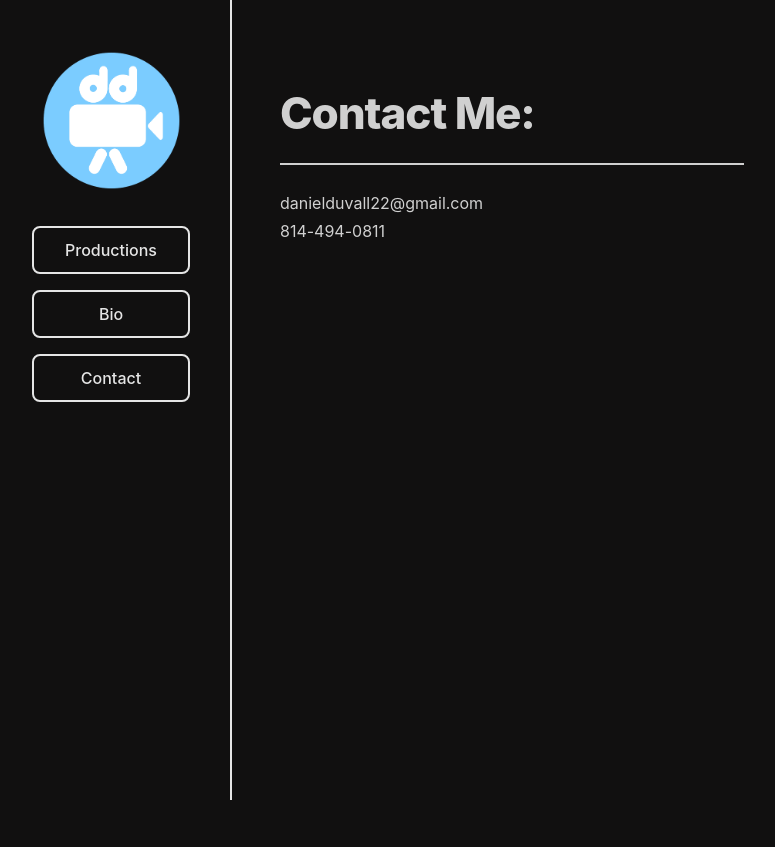
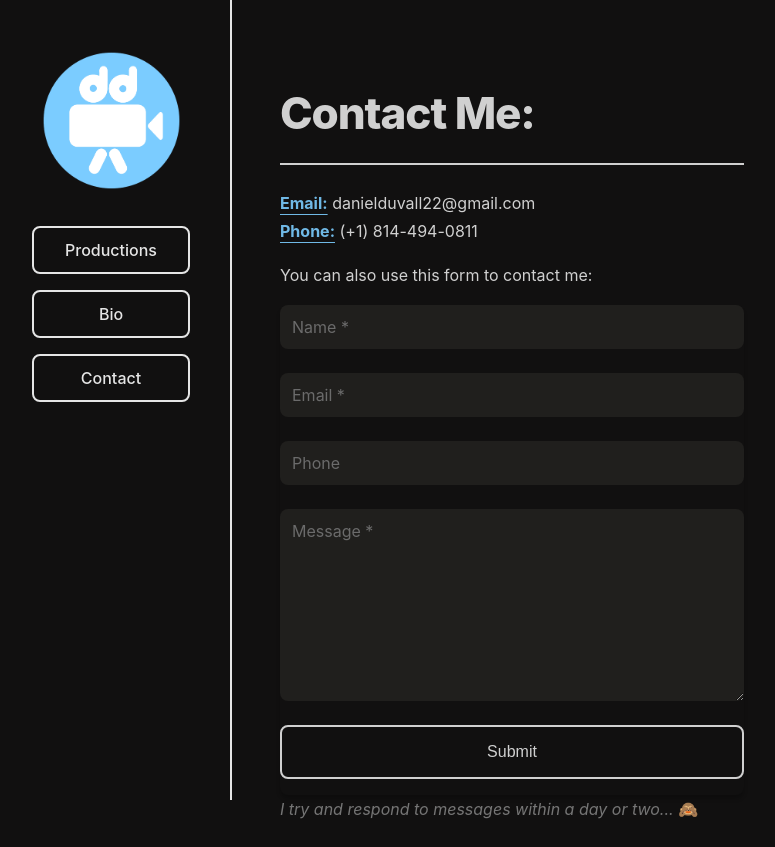
Before and after one commit to matt-wigg/between-the-heights-productions, a Next.js app: page /contact in a window 1280 px wide. Shown: the whole page, without its empty margins (8-783 px from the left). Before the commit the page ends 800 px from the top, so only its background shows below. Built offline with nearby package versions, Linux system fonts and the light colour scheme.

Commit message:
contact form

```diff
--- a/app/(_layout)/globals.css
+++ b/app/(_layout)/globals.css
@@ -13,8 +13,8 @@ body {
   background: #111010;
   padding: 0;
   margin: 0;
-  font-family: -apple-system, BlinkMacSystemFont, Segoe UI, Roboto, Oxygen,
-    Ubuntu, Cantarell, Fira Sans, Droid Sans, Helvetica Neue, sans-serif;
+  /* font-family: -apple-system, BlinkMacSystemFont, Segoe UI, Roboto, Oxygen,
+    Ubuntu, Cantarell, Fira Sans, Droid Sans, Helvetica Neue, sans-serif; */
 }
 hr {
   border: 1px solid #e5e5e5;
@@ -87,7 +87,7 @@ li:hover {
   background-color: #e5e5e5;
 }
 li[data-name='Productions']:hover {
-  color: #e5e5e5;
+  color: #111010;
   background-color: #7bccfe;
   border: #7bccfe 2px solid;
 }
@@ -167,18 +167,66 @@ video {
   top: 0;
   width: 100% !important;
   height: 100% !important;
-  opacity: 15%;
+  opacity: 40%;
   z-index: -1;
   animation-name: fadeInOpacity;
   animation-iteration-count: 1;
   animation-timing-function: ease-in;
-  animation-duration: 5s;
+  animation-duration: 2s;
 }
 @keyframes fadeInOpacity {
   0% {
     opacity: 0;
   }
   100% {
-    opacity: 15%;
+    opacity: 40%;
   }
 }
+
+/* From Style */
+
+form {
+  background-color: #111010;
+  display: flex;
+  flex-direction: column;
+  border-radius: 0.5rem;
+  box-shadow: 0px 4px 4px rgba(0, 0, 0, 0.25);
+  color: #e5e5e5;
+}
+
+input,
+textarea {
+  background-color: #22211f;
+  color: #e5e5e5;
+  border: none;
+  border-radius: 0.5rem;
+  padding: 0.75rem;
+  margin-bottom: 1.5rem;
+  font-size: 1rem;
+  font-family: Inter, BlinkMacSystemFont, Segoe UI, Roboto, Oxygen, Ubuntu,
+    Cantarell, Fira Sans, Droid Sans, Helvetica Neue, sans-serif;
+}
+
+textarea {
+  height: 12rem;
+}
+
+button {
+  padding: 1rem;
+  border: #e5e5e5 2px solid;
+  background-color: transparent;
+  border-radius: 0.5rem;
+  margin-bottom: 1rem;
+  font-weight: 500;
+  font-size: 1rem;
+  color: #e5e5e5;
+  cursor: pointer;
+}
+button:hover {
+  color: #111010;
+  background-color: #7bccfe;
+}
+
+*:focus {
+  outline-color: #7bccfe;
+}
--- a/app/(info)/contact/page.tsx
+++ b/app/(info)/contact/page.tsx
@@ -1,11 +1,23 @@
+import ContactForm from '../../../components/ContactForm';
+
 export default function Contact() {
   return (
     <section>
       <h1>Contact Me:</h1>
       <hr />
       <p>
-        danielduvall22@gmail.com <br /> 814-494-0811
+        <b>
+          <a href='mailto: danielduvall22@gmail.com'>Email:</a>
+        </b>{' '}
+        danielduvall22@gmail.com
+        <br />
+        <b>
+          <a href='tel:814-494-0811'>Phone:</a>
+        </b>{' '}
+        (+1) 814-494-0811
       </p>
+
+      <ContactForm />
     </section>
   );
 }
--- a/app/page.tsx
+++ b/app/page.tsx
@@ -7,10 +7,10 @@ export default function Home() {
     <section>
       <h1>
         <div className={style.brandTitle}>Between The Heights</div>
-        <div>Productions</div>
+        <div className={style.brandSubTitle}>Productions</div>
       </h1>
       <hr />
-      <h2>Editing - Directing - Videography</h2>
+      <h2 className={style.danTitles}>Editing - Directing - Videography</h2>
       <div className={style.danProfile}>
         <div className={style.danImage}>
           <Image
--- /dev/null
+++ b/components/ContactForm.tsx
@@ -0,0 +1,117 @@
+'use client';
+import React, { useState } from 'react';
+
+interface FormData {
+  name: string;
+  email: string;
+  phone: string;
+  message: string;
+}
+
+const ContactForm: React.FC = () => {
+  const [formData, setFormData] = useState<FormData>({
+    name: '',
+    email: '',
+    phone: '',
+    message: '',
+  });
+  const [returnMessage, setReturnMessage] = useState('');
+  const [errorMessage, setErrorMessage] = useState('');
+
+  const handleInputChange = (
+    event: React.ChangeEvent<HTMLInputElement | HTMLTextAreaElement>
+  ) => {
+    setFormData({ ...formData, [event.target.name]: event.target.value });
+  };
+
+  const handleSubmit = async (event: React.FormEvent<HTMLFormElement>) => {
+    event.preventDefault();
+    setErrorMessage('');
+
+    console.log(formData);
+
+    if (!formData.name || !formData.email || !formData.message) {
+      setErrorMessage('Name, email, and message fields are required.');
+      return;
+    }
+
+    try {
+      const body = await JSON.stringify(formData);
+      const res = await fetch('/api/sendEmail', {
+        method: 'POST',
+        headers: {
+          'Content-Type': 'application/json',
+        },
+        body,
+      });
+
+      const data = await res.json();
+      console.log(data);
+      if (!data.error) setReturnMessage(data.message);
+      if (data.error) setErrorMessage(data.error.code);
+    } catch (error) {
+      setErrorMessage('There was a problem connecting to the API');
+      console.error(error);
+    }
+  };
+
+  return (
+    <div>
+      <p>
+        You can also use this form to contact me: <br />
+      </p>
+      {returnMessage ? (
+        <h2>{returnMessage}</h2>
+      ) : (
+        <>
+          {errorMessage && (
+            <p
+              style={{ color: 'red' }}
+            >{`There was an error: ${errorMessage}`}</p>
+          )}
+          <form onSubmit={handleSubmit}>
+            <input
+              type='text'
+              name='name'
+              placeholder='Name *'
+              value={formData.name}
+              onChange={handleInputChange}
+              required
+            />
+            <input
+              type='email'
+              name='email'
+              placeholder='Email *'
+              value={formData.email}
+              onChange={handleInputChange}
+              required
+              pattern='[a-z0-9._%+-]+@[a-z0-9.-]+\.[a-z]{2,}$'
+              title='Email@examle.com'
+            />
+            <input
+              type='tel'
+              name='phone'
+              placeholder='Phone'
+              value={formData.phone}
+              onChange={handleInputChange}
+            />
+            <textarea
+              name='message'
+              placeholder='Message *'
+              value={formData.message}
+              onChange={handleInputChange}
+              required
+            />
+            <button type='submit'>Submit</button>
+          </form>
+        </>
+      )}
+      <i style={{ color: 'grey' }}>
+        I try and respond to messages within a day or two...
+      </i>{' '}
+      🙈
+    </div>
+  );
+};
+
+export default ContactForm;
--- a/package.json
+++ b/package.json
@@ -9,11 +9,15 @@
     "lint": "next lint"
   },
   "dependencies": {
+    "@sendgrid/mail": "^7.7.0",
     "@types/node": "18.11.9",
     "@types/react": "18.0.25",
     "@types/react-dom": "18.0.8",
+    "aws-sdk": "^2.1311.0",
+    "axios": "^1.3.2",
     "eslint": "8.27.0",
     "eslint-config-next": "13.0.2",
+    "googleapis": "^110.0.0",
     "next": "13.0.2",
     "react": "18.2.0",
     "react-dom": "18.2.0",
--- /dev/null
+++ b/pages/api/sendEmail.js
@@ -0,0 +1,46 @@
+const AWS = require('aws-sdk');
+
+export default async function handler(req, res) {
+  const { name, email, phone, message } = req.body;
+
+  AWS.config.update({
+    region: 'us-east-1',
+    accessKeyId: process.env.AWS_ACCESS_KEY_ID,
+    secretAccessKey: process.env.AWS_SECRET_ACCESS_KEY,
+  });
+
+  const ses = new AWS.SES();
+
+  const params = {
+    Destination: {
+      ToAddresses: ['betweentheheights@gmail.com'],
+    },
+    Message: {
+      Body: {
+        Text: {
+          Charset: 'UTF-8',
+          Data: `
+          You have a new message from your website contact form.\n
+          Here are the details:\n
+          Name: ${name}\n
+          Email: ${email}\n
+          Phone: ${phone}\n
+          Message: ${message}\n
+          `,
+        },
+      },
+      Subject: {
+        Charset: 'UTF-8',
+        Data: `!New Website Message! ${email}`,
+      },
+    },
+    Source: `${name} <betweentheheights@gmail.com>`,
+  };
+
+  try {
+    const result = await ses.sendEmail(params).promise();
+    res.status(200).json({ message: 'Email sent successfully', result });
+  } catch (error) {
+    res.status(400).json({ message: 'Email sending failed', error });
+  }
+}
```
Also changed, not shown: app/page.module.css (+28 -2 lines), 1 other file (tests, documents, lock files or other folders).
